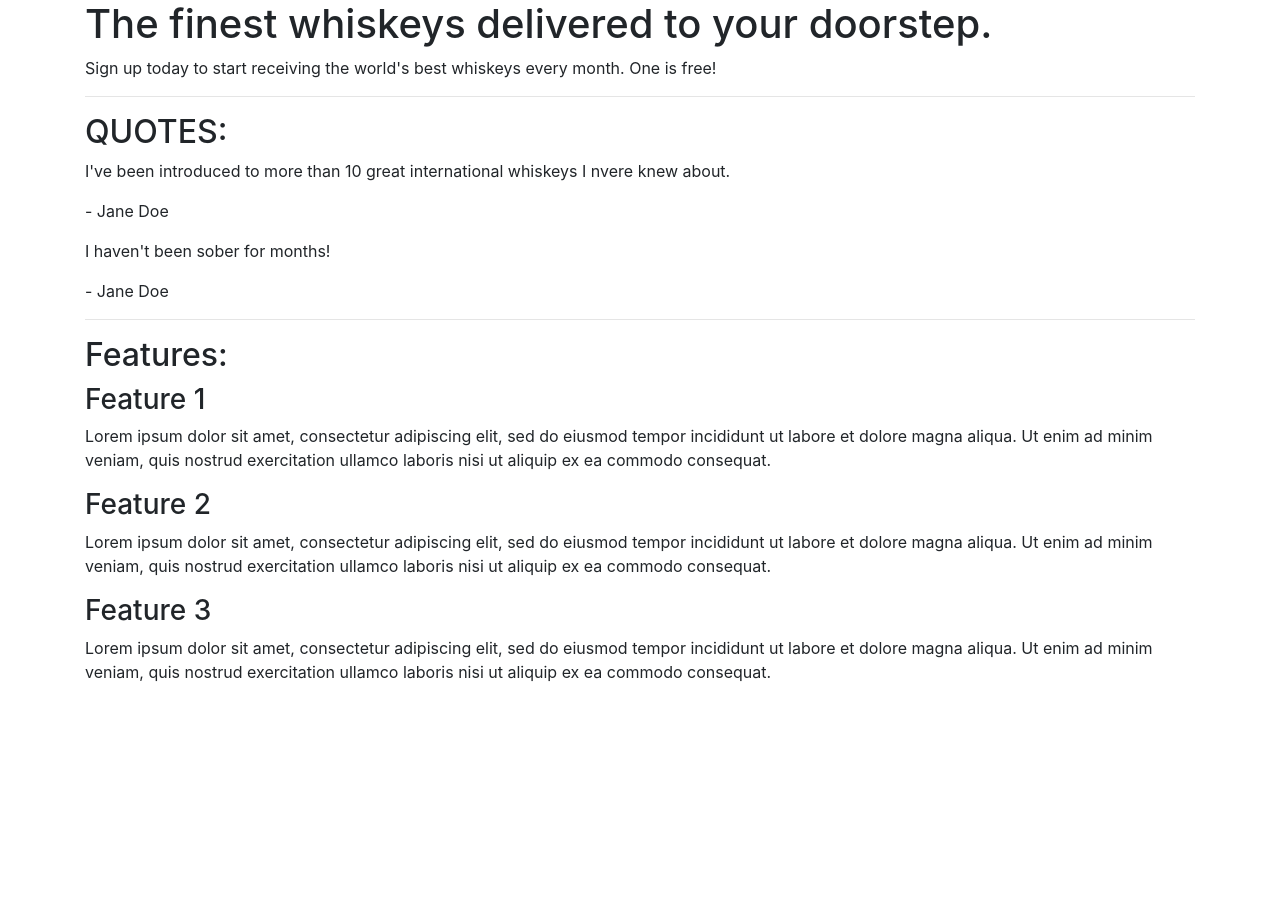
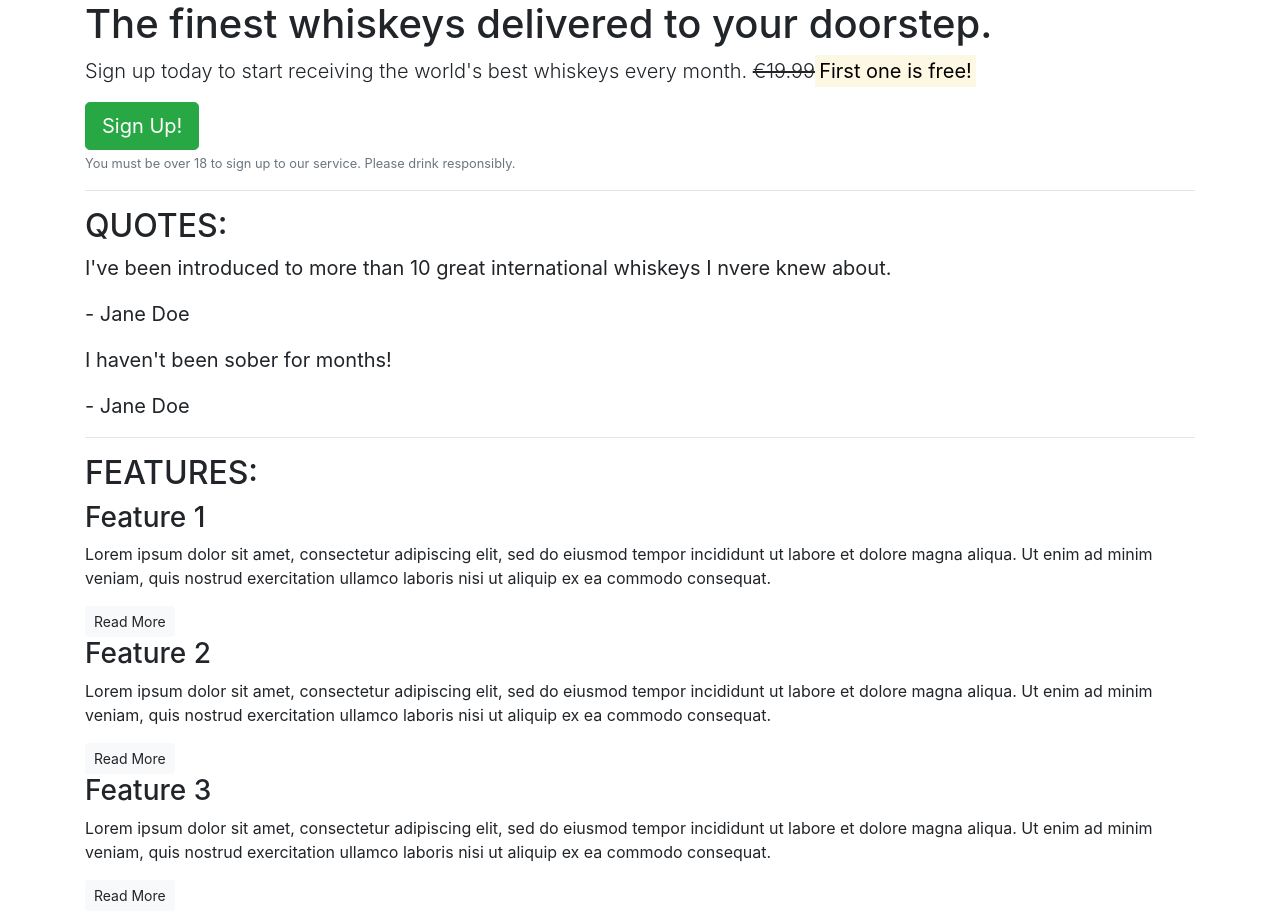
Before and after one commit to marcusnolan/bootstrap-test, a plain HTML site: page index.html in a window 1280 px wide. Before the commit the page ends 800 px from the top, so only its background shows below. Drawn offline with nearby package versions, Linux system fonts and the light colour scheme.

Commit message:
style: buttons added

```diff
--- a/index.html
+++ b/index.html
@@ -11,34 +11,40 @@
     <article class="container">
         <section class="callout">
             <h1>The finest whiskeys delivered to your doorstep.</h1>
-            <p>Sign up today to start receiving the world's best whiskeys every month. One is free!</p>
+            <p class="lead">Sign up today to start receiving the world's best whiskeys every month.
+            <s>€19.99</s><strong><mark>First one is free!</mark></strong></p>
+            <button class="btn btn-success btn-lg">Sign Up!</button>
+            <p class="text-muted"><small>You must be over 18 to sign up to our service. Please drink responsibly.</small></p>
         </section>
         <hr>
         <section class="quotes">
             <h2 class="text-uppercase">Quotes:</h2>
-            <div class="quote">
+            <blockquote class="blockquote">
                 <p>I've been introduced to more than 10 great international whiskeys I nvere knew about.</p>
                 <p>- Jane Doe</p>
-            </div>
-            <div class="quote">
+            </blockquote>
+            <blockquote class="blockquote">
                 <p>I haven't been sober for months!</p>
                 <p>- Jane Doe</p>
-            </div>
+            </blockquote>
         </section>
         <hr>
         <section class="features">
-            <h2>Features:</h2>
+            <h2 class="text-uppercase">Features:</h2>
             <div class="feature">
                 <h3>Feature 1</h3>
                 <p>Lorem ipsum dolor sit amet, consectetur adipiscing elit, sed do eiusmod tempor incididunt ut labore et dolore magna aliqua. Ut enim ad minim veniam, quis nostrud exercitation ullamco laboris nisi ut aliquip ex ea commodo consequat.</p>
+                <button class="btn btn-sm btn-light">Read More</button>
             </div>
             <div class="feature">
                 <h3>Feature 2</h3>
                 <p>Lorem ipsum dolor sit amet, consectetur adipiscing elit, sed do eiusmod tempor incididunt ut labore et dolore magna aliqua. Ut enim ad minim veniam, quis nostrud exercitation ullamco laboris nisi ut aliquip ex ea commodo consequat.</p>
+                <button class="btn btn-sm btn-light">Read More</button>
             </div>
             <div class="feature">
                 <h3>Feature 3</h3>
                 <p>Lorem ipsum dolor sit amet, consectetur adipiscing elit, sed do eiusmod tempor incididunt ut labore et dolore magna aliqua. Ut enim ad minim veniam, quis nostrud exercitation ullamco laboris nisi ut aliquip ex ea commodo consequat.</p>
+                <button class="btn btn-sm btn-light">Read More</button>
             </div>
         </section>
     </article>
```
